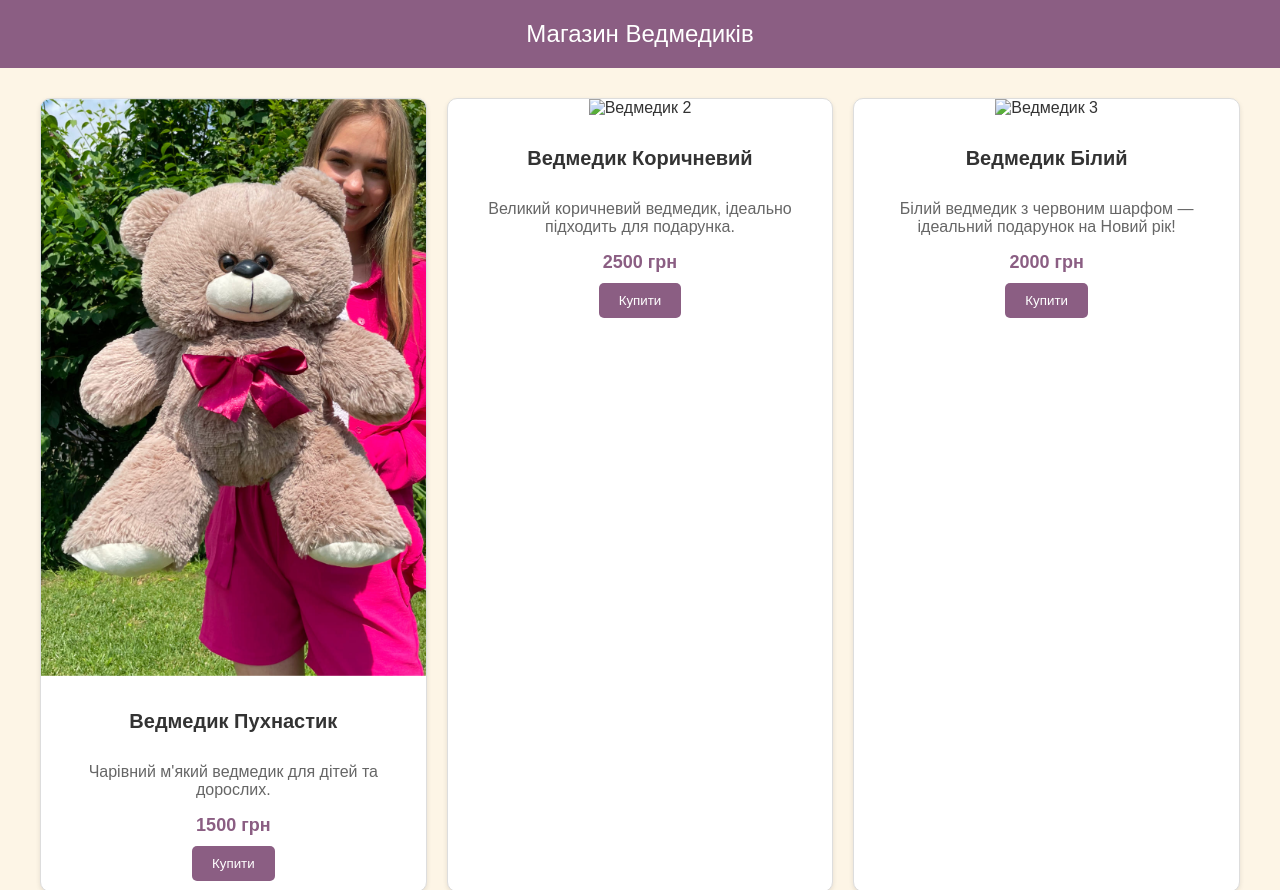
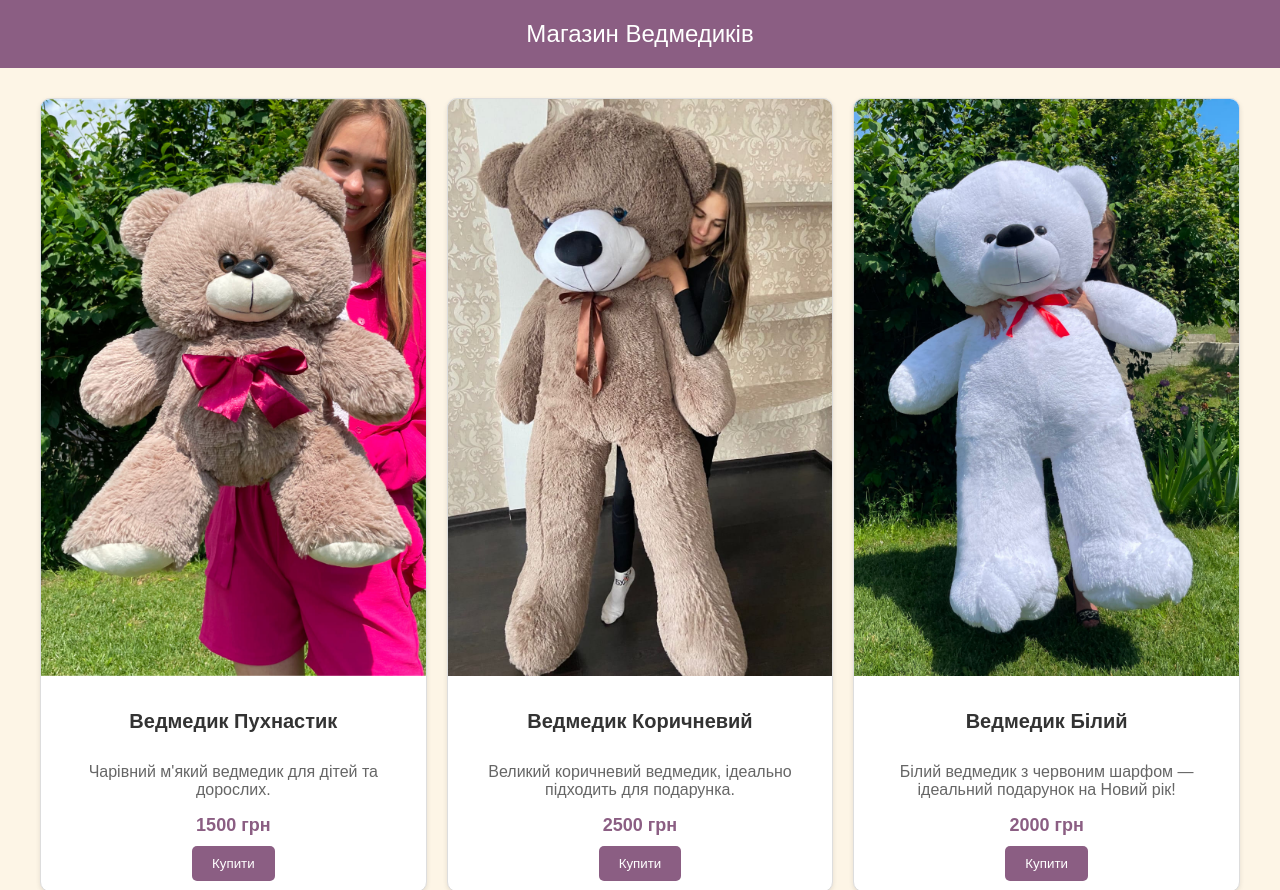
Before and after one commit to mximkv228/shop, a plain HTML site: page index.html in a window 1280 px wide. Shown: the top 890 px of the page. Drawn offline with Linux system fonts and the light colour scheme.

Commit message:
Update index.html

```diff
--- a/index.html
+++ b/index.html
@@ -128,14 +128,14 @@
                 <button>Купити</button>
             </div>
             <div class="product">
-                <img src="images/bear2.jpg" alt="Ведмедик 2">
+                <img src="images/bears2.jpg" alt="Ведмедик 2">
                 <h3>Ведмедик Коричневий</h3>
                 <p>Великий коричневий ведмедик, ідеально підходить для подарунка.</p>
                 <div class="price">2500 грн</div>
                 <button>Купити</button>
             </div>
             <div class="product">
-                <img src="images/bear3.jpg" alt="Ведмедик 3">
+                <img src="images/bears3.jpg" alt="Ведмедик 3">
                 <h3>Ведмедик Білий</h3>
                 <p>Білий ведмедик з червоним шарфом — ідеальний подарунок на Новий рік!</p>
                 <div class="price">2000 грн</div>
```
